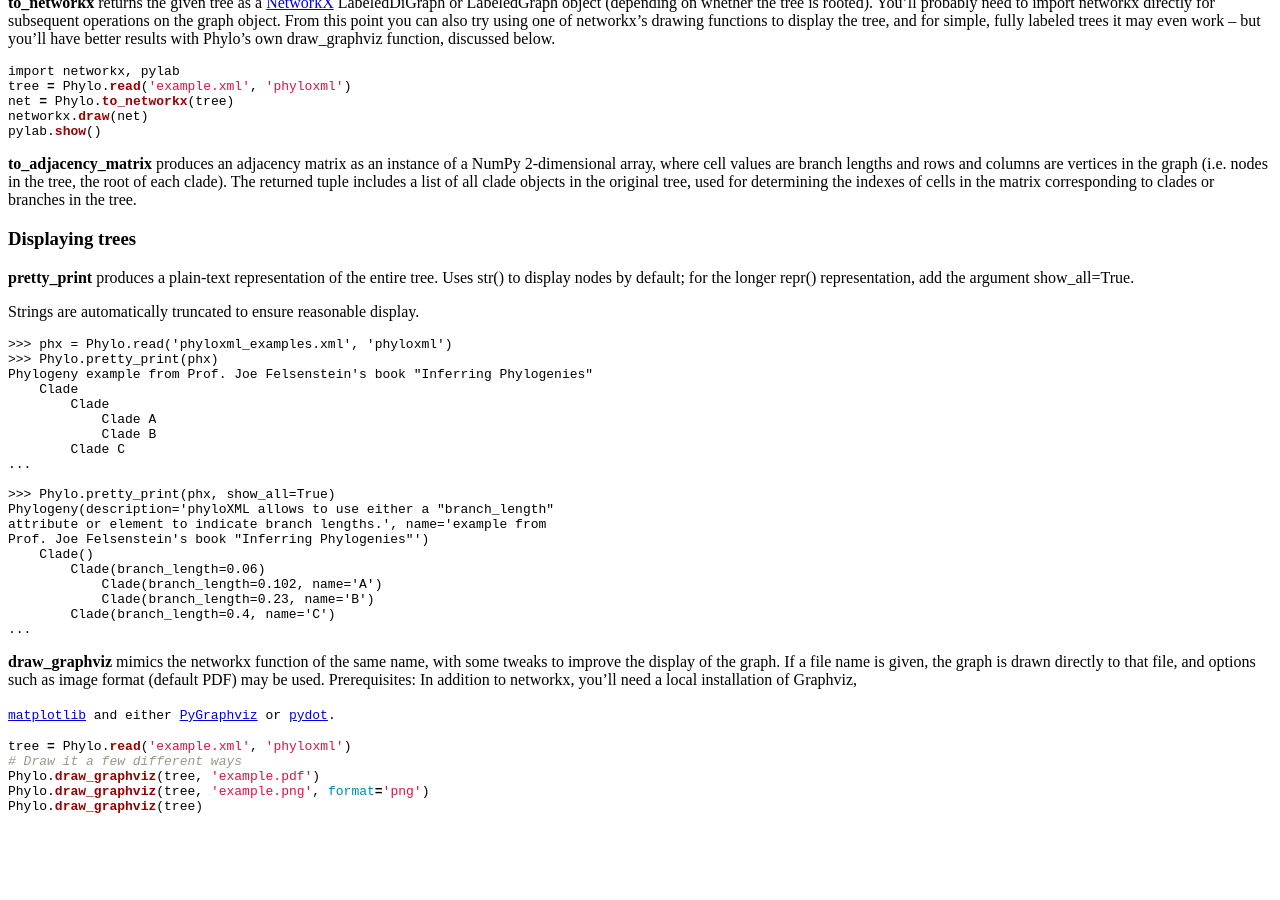
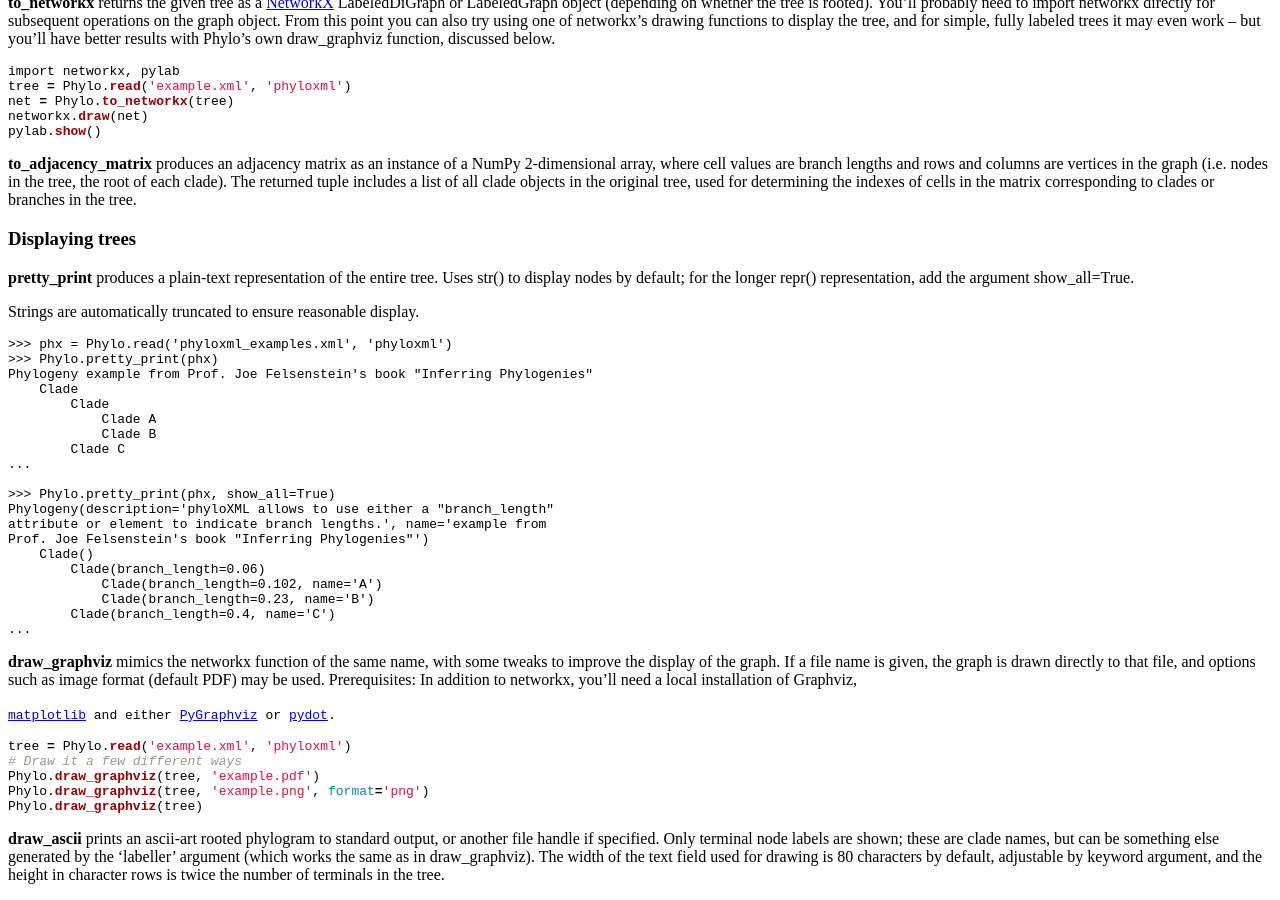
Before and after one commit to biopython/biopython.github.io, a Jekyll site: the page built from wiki/Phylo.md, in a window 1280 px wide and 900 px high, scrolled down 2531 px. Built offline with Jekyll 4.4.1, drawn with Linux system fonts in a browser that asks for light colours; before the commit the page ends 3358 px from its top, so only the background shows below that.

Commit message:
draw_ascii stub; adding this page to the Wiki Documentation category (?)

````diff
--- a/wiki/Phylo.md
+++ b/wiki/Phylo.md
@@ -283,3 +283,11 @@ Phylo.draw_graphviz(tree, 'example.pdf')
 Phylo.draw_graphviz(tree, 'example.png', format='png')
 Phylo.draw_graphviz(tree)
 ```
+
+**draw\_ascii** prints an ascii-art rooted phylogram to standard output,
+or another file handle if specified. Only terminal node labels are
+shown; these are clade names, but can be something else generated by the
+'labeller' argument (which works the same as in draw\_graphviz). The
+width of the text field used for drawing is 80 characters by default,
+adjustable by keyword argument, and the height in character rows is
+twice the number of terminals in the tree.
````
Also changed, not shown: 1 other file.
